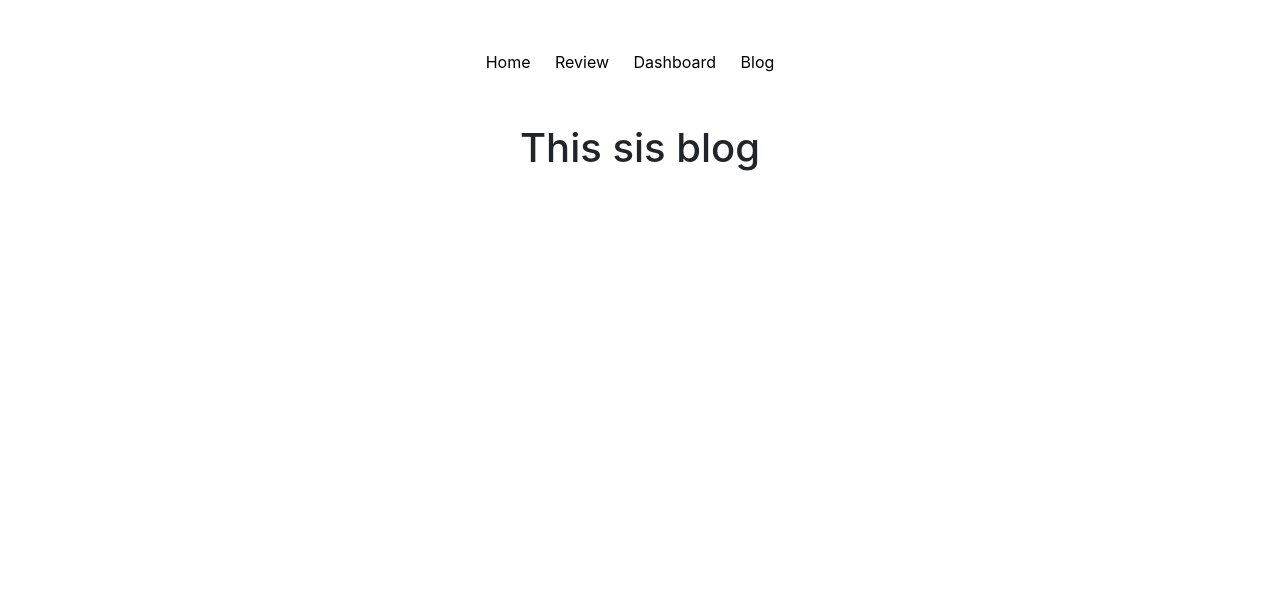
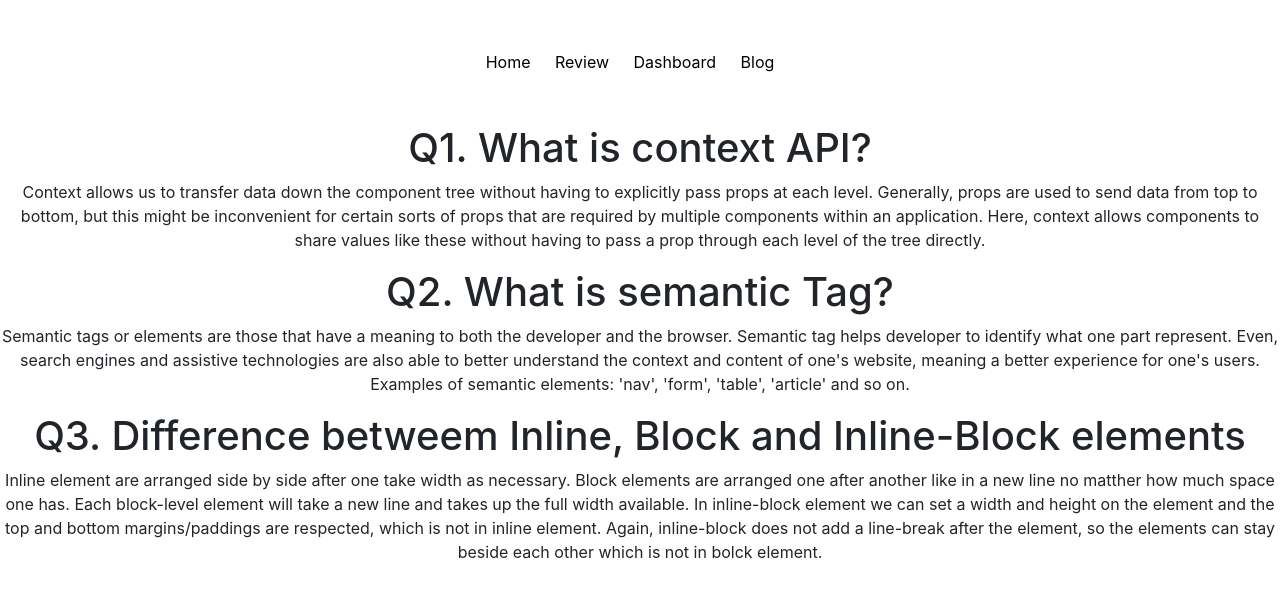
Before and after one commit to shuvo-99/Website-9-Drum-World, a React (Create React App) app: page /Blog in a window 1280 px wide. Shown: the top 598 px of the page. Built offline with nearby package versions, Linux system fonts and the light colour scheme; the HTML template or start-up script is replaced by a standard one.

Commit message:
Update Blog.js

```diff
--- a/src/components/Blog/Blog.js
+++ b/src/components/Blog/Blog.js
@@ -3,7 +3,37 @@ import React from "react";
 const Blog = () => {
   return (
     <div>
-      <h1>This sis blog</h1>
+      <h1>Q1. What is context API?</h1>
+      <p>
+        Context allows us to transfer data down the component tree without
+        having to explicitly pass props at each level. Generally, props are used
+        to send data from top to bottom, but this might be inconvenient for
+        certain sorts of props that are required by multiple components within
+        an application. Here, context allows components to share values like
+        these without having to pass a prop through each level of the tree
+        directly.
+      </p>
+      <h1>Q2. What is semantic Tag?</h1>
+      <p>
+        Semantic tags or elements are those that have a meaning to both the
+        developer and the browser. Semantic tag helps developer to identify what
+        one part represent. Even, search engines and assistive technologies are
+        also able to better understand the context and content of one's website,
+        meaning a better experience for one's users. Examples of semantic
+        elements: 'nav', 'form', 'table', 'article' and so on.
+      </p>
+
+      <h1>Q3. Difference betweem Inline, Block and Inline-Block elements</h1>
+      <p>
+        Inline element are arranged side by side after one take width as
+        necessary. Block elements are arranged one after another like in a new
+        line no matther how much space one has. Each block-level element will
+        take a new line and takes up the full width available. In inline-block
+        element we can set a width and height on the element and the top and
+        bottom margins/paddings are respected, which is not in inline element.
+        Again, inline-block does not add a line-break after the element, so the
+        elements can stay beside each other which is not in bolck element.
+      </p>
     </div>
   );
 };
```
